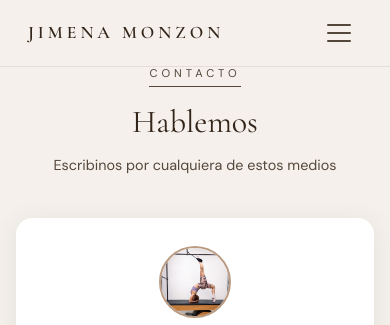
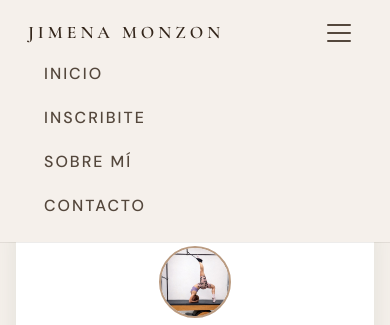
Before and after one commit to EMAGMZ/pilates-web-2.0, a plain HTML site: page pages/contacto.html in a window 390 px wide. Both pictures are taken after a click on the button "Abrir menú de navegación". Shown: the top 325 px of the page. Drawn offline with nearby package versions, Linux system fonts and the light colour scheme.

Commit message:
navbar mobile arreglado

```diff
--- a/pages/contacto.html
+++ b/pages/contacto.html
@@ -15,22 +15,35 @@
 
 <body>
 
+        <!-- ===== NAVBAR ===== -->
     <header>
         <nav class="navbar navbar-expand-lg miNav">
             <div class="container-fluid">
+
                 <a class="navbar-brand" href="../index.html">Jimena Monzon</a>
+
                 <button class="navbar-toggler" type="button" data-bs-toggle="collapse" data-bs-target="#navbarNav"
                     aria-controls="navbarNav" aria-expanded="false" aria-label="Abrir menú de navegación">
                     <span class="navbar-toggler-icon"></span>
                 </button>
+
                 <div class="collapse navbar-collapse" id="navbarNav">
                     <ul class="navbar-nav ms-auto align-items-lg-center">
-                        <li class="nav-item"><a class="nav-link" href="../index.html">Inicio</a></li>
-                        <li class="nav-item"><a class="nav-link" href="inscribite.html">Inscribite</a></li>
-                        <li class="nav-item"><a class="nav-link" href="sobreMi.html">Sobre mí</a></li>
-                        <li class="nav-item"><a class="nav-link active" href="contacto.html">Contacto</a></li>
+                        <li class="nav-item">
+                            <a class="nav-link" href="../index.html">Inicio</a>
+                        </li>
+                        <li class="nav-item">
+                            <a class="nav-link" href="inscribite.html">Inscribite</a>
+                        </li>
+                        <li class="nav-item">
+                            <a class="nav-link" href="sobreMi.html">Sobre mí</a>
+                        </li>
+                        <li class="nav-item">
+                            <a class="nav-link" href="contacto.html">Contacto</a>
+                        </li>
                     </ul>
                 </div>
+
             </div>
         </nav>
     </header>
@@ -125,3 +138,6 @@
     </div>
 
 </footer>
+<script src="https://cdn.jsdelivr.net/npm/bootstrap@5.3.0/dist/js/bootstrap.bundle.min.js"></script>
+</body>
+</html>
```
Also changed, not shown: index.html (+10 -5 lines).
